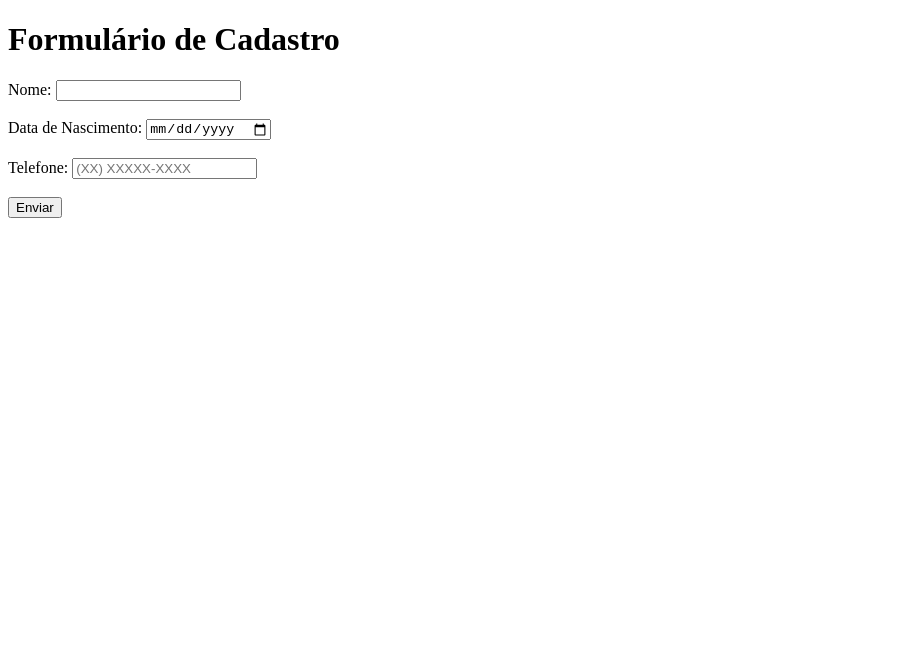
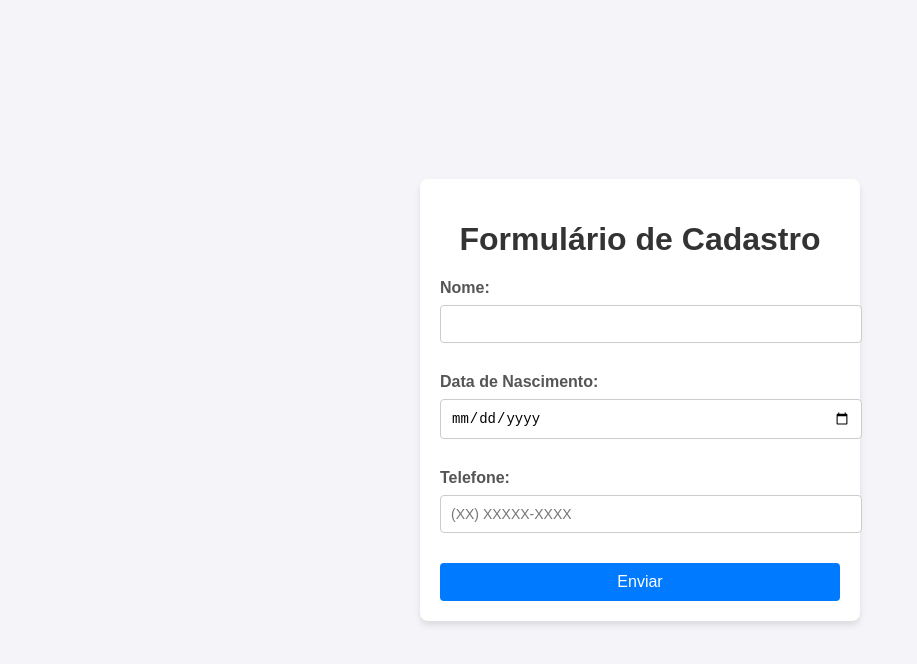
Before and after one commit to RyanPDMatos/CRUD, a plain HTML site: page Index.html in a window 1280 px wide. Shown: the whole page, without its empty margins (0-917 px from the left). Drawn offline with Linux system fonts and the light colour scheme.

Commit message:
Update Index.html

```diff
--- a/Index.html
+++ b/Index.html
@@ -1,24 +1,72 @@
 <!DOCTYPE html>
-<html lang="en">
+<html lang="pt-br">
 <head>
     <meta charset="UTF-8">
     <meta name="viewport" content="width=device-width, initial-scale=1.0">
     <title>Formulário</title>
+    <style>
+        body {
+            font-family: Arial, sans-serif;
+            background-color: #f4f4f9;
+            margin: 0;
+            padding: 0;
+            display: flex;
+            justify-content: center;
+            align-items: center;
+            height: 100vh;
+        }
+        form {
+            background: #ffffff;
+            padding: 20px;
+            border-radius: 8px;
+            box-shadow: 0 4px 6px rgba(0, 0, 0, 0.1);
+            width: 100%;
+            max-width: 400px;
+        }
+        h1 {
+            text-align: center;
+            color: #333333;
+        }
+        label {
+            display: block;
+            margin-bottom: 8px;
+            font-weight: bold;
+            color: #555555;
+        }
+        input {
+            width: 100%;
+            padding: 10px;
+            margin-bottom: 30px; /* Espaçamento maior entre as caixas */
+            border: 1px solid #cccccc;
+            border-radius: 4px;
+            font-size: 14px;
+        }
+        button {
+            width: 100%;
+            padding: 10px;
+            background-color: #007BFF;
+            color: #ffffff;
+            border: none;
+            border-radius: 4px;
+            font-size: 16px;
+            cursor: pointer;
+        }
+        button:hover {
+            background-color: #0056b3;
+        }
+    </style>
 </head>
 <body>
-    <h1>Formulário de Cadastro</h1>
     <form action="#" method="post">
+        <h1>Formulário de Cadastro</h1>
         <label for="nome">Nome:</label>
         <input type="text" id="nome" name="nome" required>
-        <br><br>
 
         <label for="dataNascimento">Data de Nascimento:</label>
         <input type="date" id="dataNascimento" name="dataNascimento" required>
-        <br><br>
 
         <label for="telefone">Telefone:</label>
         <input type="tel" id="telefone" name="telefone" placeholder="(XX) XXXXX-XXXX" required>
-        <br><br>
 
         <button type="submit">Enviar</button>
     </form>
```
